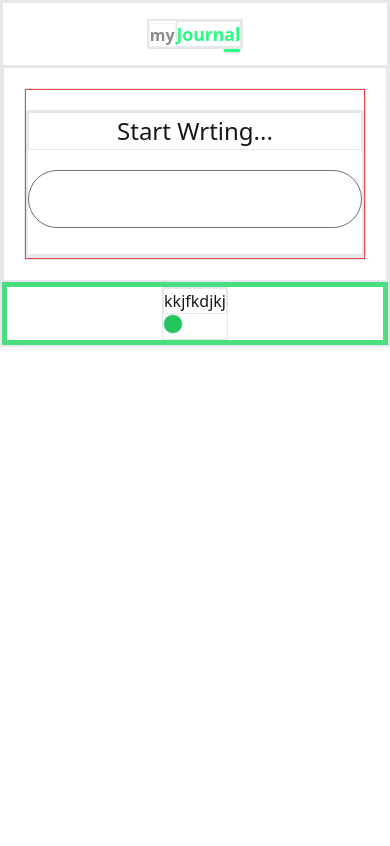
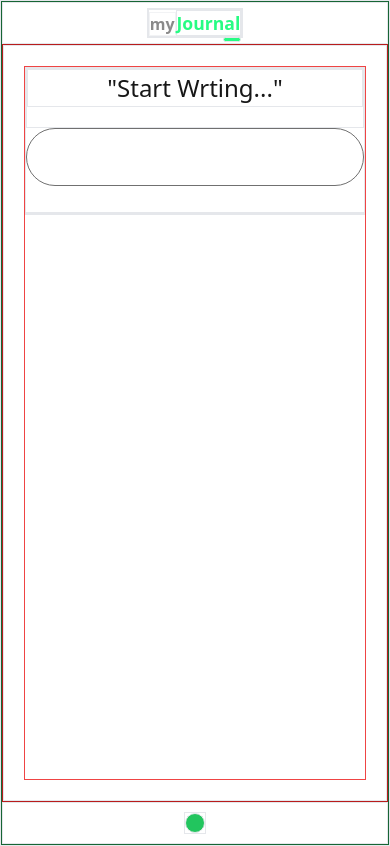
Before and after one commit to danprecious/my_journal, a Next.js app: page / in a window 390 px wide. Built offline with nearby package versions, Linux system fonts and the light colour scheme.

Commit message:
mobile view tasks

```diff
--- a/src/app/layout.tsx
+++ b/src/app/layout.tsx
@@ -28,18 +28,18 @@ export default function RootLayout({
   return (
     <html lang="en">
       <body
-        className={`${geistSans.variable} ${geistMono.variable} antialiased bg-background text-textColor`}
+        className={`${geistSans.variable} ${geistMono.variable} antialiased bg-background border-green-800 h-[100vh] flex flex-col text-textColor`}
       >
-        <header className="flex p-4 justify-center lg:hidden sticky top-0">
+        <header className="flex h-[5%] items-center justify-center lg:hidden sticky top-0">
           <Logo />
         </header>
-        <div className="  flex h-[80%]">
-          <div className="hidden lg:flex w-[20%]  h-full ">
+        <div className="flex h-[90%] lg:h-full border-red-700">
+          <div className="hidden lg:flex lg:w-[20%] w-0 h-0 lg:h-[100%]">
             <SideBar />
           </div>
-          <div className="w-full p-md h-full flex">{children}</div>
+          <div className="w-full p-md h-full">{children}</div>
         </div>
-        <div className="flex justify-center lg:hidde border-green-400 border-[5px] border-solid">
+        <div className="flex justify-center items-center max-h-[5%] h-[5%] lg:hidden  ">
           <MobileMenuBar />
         </div>
       </body>
--- a/src/app/page.tsx
+++ b/src/app/page.tsx
@@ -1,12 +1,9 @@
-import Image from "next/image";
-import ThemeSwitcher from "./utils/themeSwitcher";
-import SideBar from "@/components/sideBar";
-import WritingInterface from "@/components/writingInterface";
+import WritingForm from "@/components/writingInterface/writingForm";
 
 export default function Home() {
   return (
-    <div className="w-full h-full">
-      <WritingInterface />
-    </div>
+    <section className="w-full h-full  justify-center border-red-500">
+      <WritingForm />
+    </section>
   );
 }
--- a/src/components/mobileMenuBar/index.tsx
+++ b/src/components/mobileMenuBar/index.tsx
@@ -1,15 +1,24 @@
-"use client"
+"use client";
+
+import { useState } from "react";
+import Profile from "../sideBar/profile";
 
 const MobileMenuBar = () => {
+  const [menuOpen, setMenuOpen] = useState(false);
+
   return (
-    <div className="mx-[48%]">
-            <div className="">
-kkjfkdjkj
+    <div className="relative flex justify-center items-center flex-col">
+      {menuOpen && (
+        <div className="absolute bottom-0 bg-green-500 h-[90vh] w-[95vw] rounded-t-[4em] p-md flex justify-center items-center">
+          <Profile />
+        </div>
+      )}
+      <button
+        onClick={() => setMenuOpen(!menuOpen)}
+        className="z-50 rounded-full h-[20px] w-[20px] bg-green-500 hover: "
+      ></button>
+    </div>
+  );
+};
 
-            </div>
-        <button className="rounded-full h-[20px] w-[20px] bg-green-500 hover: "></button>
-    </div>
-  )
-}
-
-export default MobileMenuBar
+export default MobileMenuBar;
--- a/src/components/sideBar/index.tsx
+++ b/src/components/sideBar/index.tsx
@@ -5,7 +5,7 @@ import History from "./history";
 
 const SideBar = () => {
   return (
-    <section className="comp-border rounded-tr-lg rounded-br-lg w-full h-[100vh] pt-md">
+    <section className="comp-border rounded-tr-lg rounded-br-lg w-full  pt-md">
       <Logo />
       <Profile />
       <History />
--- a/src/components/sideBar/profile.tsx
+++ b/src/components/sideBar/profile.tsx
@@ -66,7 +66,7 @@ const Profile = () => {
 
   return (
     <div className="flex flex-col justify-center items-center my-sm">
-      <div className="lg:h-[50px] lg:w-[50px] rounded-full bg-white"></div>
+      <div className="lg:min-h-[50px] lg:min-w-[50px] rounded-full bg-white flex"></div>
 
       <div className="my-sm text-center w-full px-2">
         <h3 className="font-bold text-[1.1rem]">Kayode Dan Precious</h3>
--- a/src/components/writingInterface/index.tsx
+++ b/src/components/writingInterface/index.tsx
@@ -3,13 +3,7 @@ import WritingForm from "./writingForm";
 
 const WritingInterface = () => {
   return (
-    <section className="w-full h-full pt-md flex flex-col justify-center border-red-500">
-
-      <div className="">
-        <WritingForm />
-      </div>
-    </section>
-  );
+   <div className="">Write</div>  );
 };
 
 export default WritingInterface;
--- a/src/components/writingInterface/writingForm.tsx
+++ b/src/components/writingInterface/writingForm.tsx
@@ -26,14 +26,14 @@ const WritingForm = () => {
   } = useForm({ resolver: zodResolver(formSchema) });
 
   return (
-    <form onSubmit={handleSubmit(submitJournal)} className="w-full h-full">
-      <h3 className="mb-5 text-[1.5rem] text-center">
+    <form onSubmit={handleSubmit(submitJournal)} className="w-full">
+      <div className="">
 
 
         {!textAreaActive && (
-          "Start Wrting..."
+         <p className="mb-5 text-[1.5rem] text-center">"Start Wrting..."</p>
         )}
-        </h3>
+        </div>
       <textarea
         id="journalNote"
         {...register("journalNote")}
```
